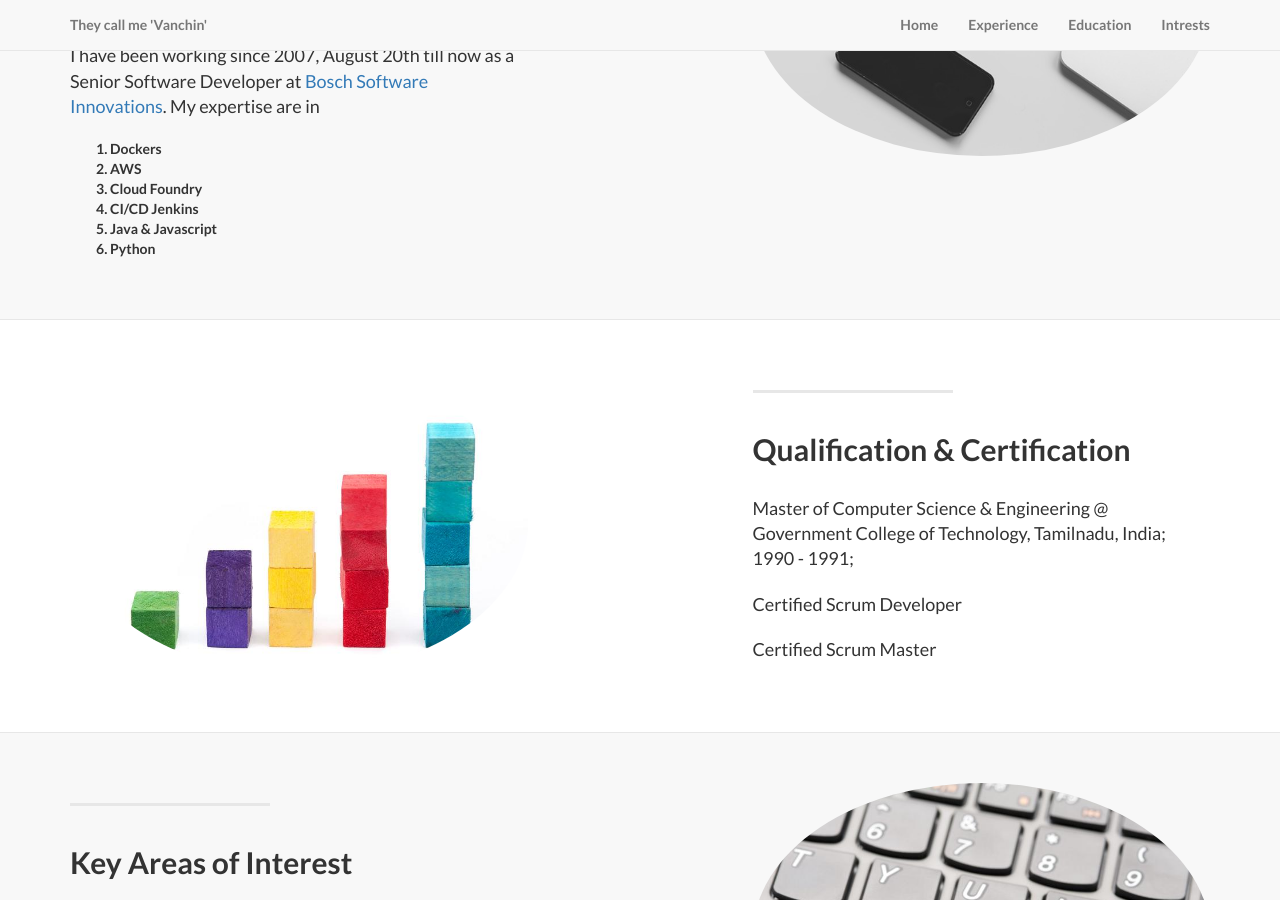
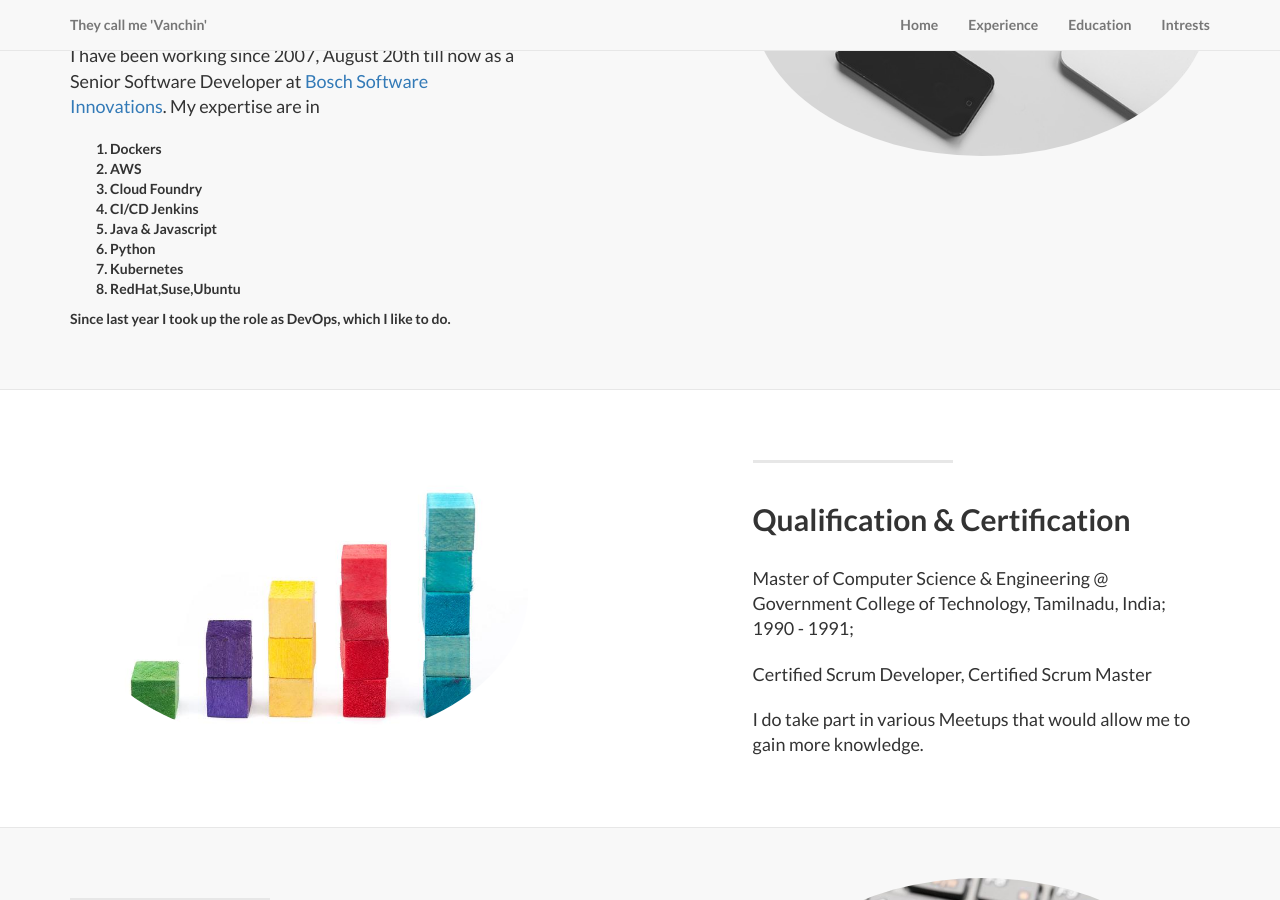
Before and after one commit to vlvanchin/my_site, a Jekyll site: the page built from index.html, in a window 1280 px wide and 900 px high, scrolled down 976 px. Built offline with Jekyll 4.4.1, drawn with Linux system fonts in a browser that asks for light colours.

Commit message:
index updated

```diff
--- a/index.html
+++ b/index.html
@@ -17,7 +17,7 @@
                 <hr class="section-heading-spacer">
                 <div class="clearfix"></div>
                 <h2 class="section-heading">Current Employer<br>Bosch Software Innovations, Singapore</h2>
-                <p class="lead">I have been working since 2007, August 20th till now as a Senior Software Developer at <a target="_blank" href="http://www.bosch-si.com">Bosch Software Innovations</a>. My expertise are in <ol><li>Dockers</li><li>AWS</li><li>Cloud Foundry</li><li>CI/CD Jenkins</li><li>Java & Javascript</li><li>Python</li></ol></p>
+                <p class="lead">I have been working since 2007, August 20th till now as a Senior Software Developer at <a target="_blank" href="http://www.bosch-si.com">Bosch Software Innovations</a>. My expertise are in <ol><li>Dockers</li><li>AWS</li><li>Cloud Foundry</li><li>CI/CD Jenkins</li><li>Java & Javascript</li><li>Python</li><li>Kubernetes</li><li>RedHat,Suse,Ubuntu</li></ol>Since last year I took up the role as DevOps, which I like to do.</p>
             </div>
             <div class="col-lg-5 col-lg-offset-2 col-sm-6">
                 <img class="img-responsive img-circle" src="img/work-1.png" alt="">
@@ -41,8 +41,8 @@
                 <div class="clearfix"></div>
                 <h2 class="section-heading">Qualification &amp; Certification</h2>
                 <p class="lead">Master of Computer Science &amp; Engineering @ Government College of Technology, Tamilnadu, India; 1990 - 1991;</p>
-                <p class="lead">Certified Scrum Developer</p>
-                <p class="lead">Certified Scrum Master</p>
+                <p class="lead">Certified Scrum Developer, Certified Scrum Master</p>
+                <p class="lead">I do take part in various Meetups that would allow me to gain more knowledge.</p>
             </div>
             <div class="col-lg-5 col-sm-pull-6  col-sm-6">
                 <img class="img-responsive img-circle" src="img/education-1.png" alt="">
```
